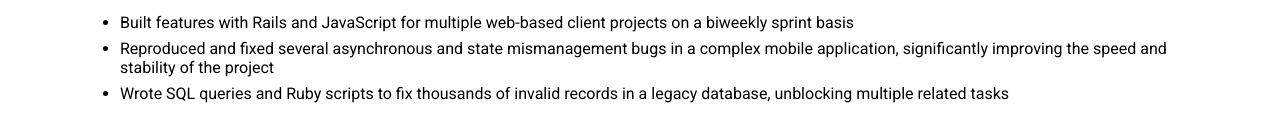
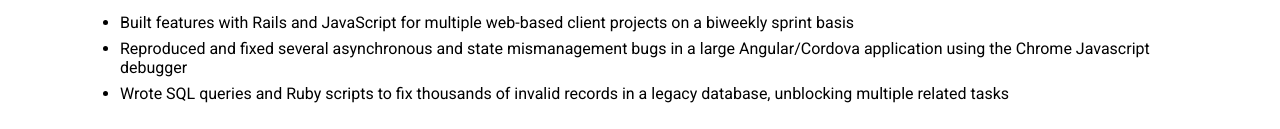
Before and after one commit to bhoeting/resume, a plain HTML site: page index.html in a window 1280 px wide. Shown: the part 738-867 px from the top of the page. Drawn offline with Linux system fonts and the light colour scheme.

Commit message:
edit bullet

```diff
--- a/index.html
+++ b/index.html
@@ -99,7 +99,7 @@
       </div>
       <ul class="company-bullets">
         <li>Built features with Rails and JavaScript for multiple web-based client projects on a biweekly sprint basis</li>
-        <li>Reproduced and fixed several asynchronous and state mismanagement bugs in a complex mobile application, significantly improving the speed and stability of the project</li>
+        <li>Reproduced and fixed several asynchronous and state mismanagement bugs in a large Angular/Cordova application using the Chrome Javascript debugger</li>
         <li>Wrote SQL queries and Ruby scripts to fix thousands of invalid records in a legacy database, unblocking multiple related tasks</li>
       </ul>
 
```
